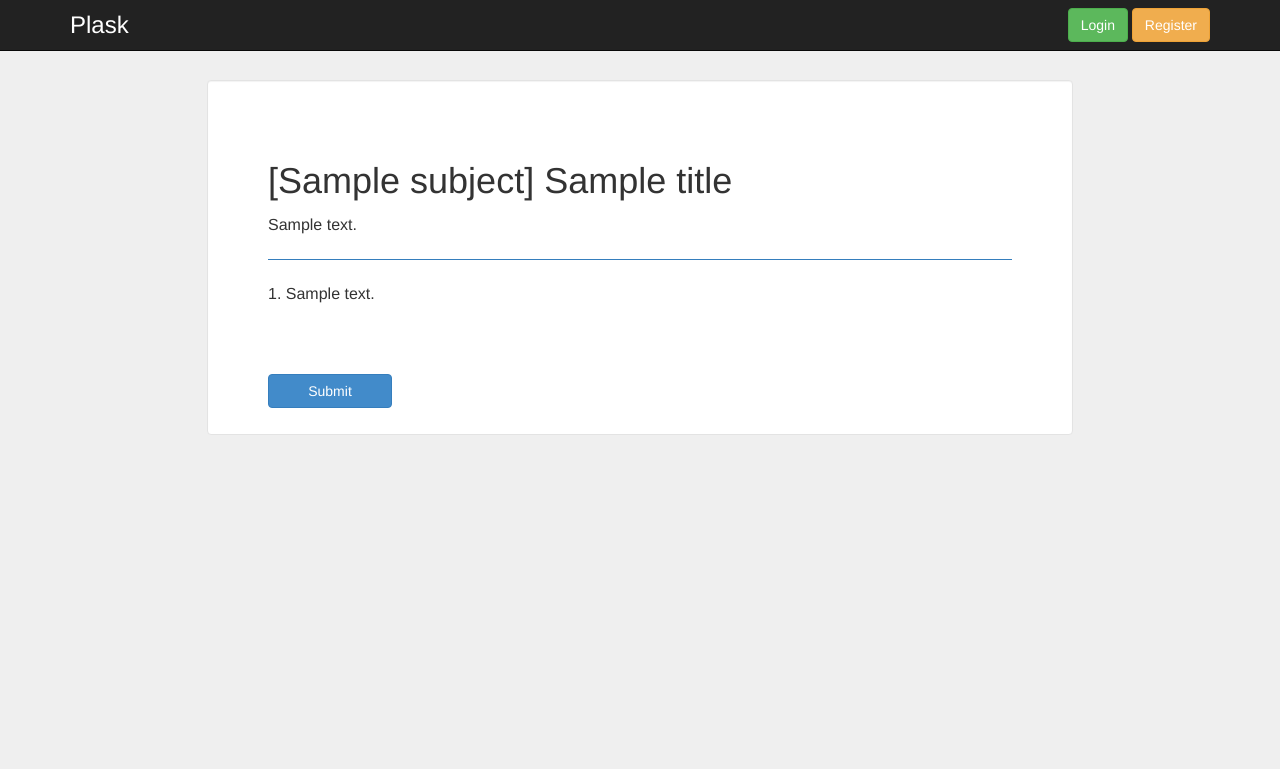
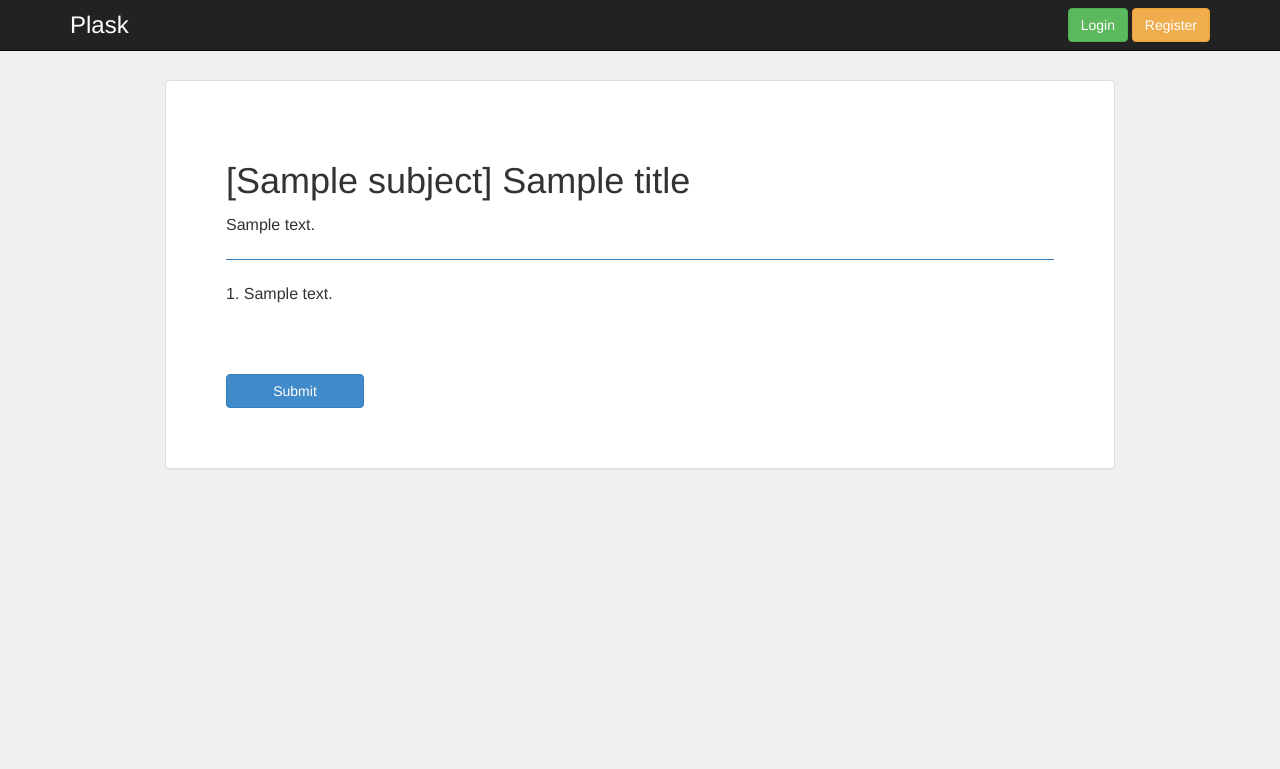
Before and after one commit to yangsiy/Plask, a Flask app: template app/templates/questionnaire_fill.html in a window 1280 px wide. Shown: the top 769 px of the page. Run offline with Flask 2, Linux system fonts and the light colour scheme; the template is opened without the code that fills it: most values are stand-ins (such as "Sample title", 1, 10 or a date in 2020); some libraries are stand-ins or nearby versions.

Commit message:
update some UI

```diff
--- a/app/templates/create_success.html
+++ b/app/templates/create_success.html
@@ -1,6 +1,8 @@
 {% extends "message.html" %}
 
 {% block message_action %}
-	<input type="button" onclick="location.href='{{url_for('release', questionnaire_id=q_id)}}'" value="Release Now"/>
-	<input type="button" onclick="location.href='{{url_for('questionnaire', questionnaire_id=q_id)}}'" value="Questionnaire Dashboard"/>
+
+	<a class="btn btn-default" href="{{url_for('release', questionnaire_id=q_id)}}">Release Now</a>
+	<a class="btn btn-default" href="{{url_for('questionnaire', questionnaire_id=q_id)}}">Questionnaire Dashboard</a>
+
 {% endblock %}
--- a/app/templates/questionnaire_fill.html
+++ b/app/templates/questionnaire_fill.html
@@ -8,14 +8,11 @@
 	p[id] {
 		font-size: 16px;
 	}
-	.maindiv {
-		max-width: 70%;
-	}
 </style>
 {% endblock %}
 
 {% block content %}
-<div class="well" style="background-color: white;padding: 60px">
+<div class="col-md-10 col-md-offset-1 panel panel-default" style="padding: 60px">
 <h1>[{{subject}}] {{title}}</h1>
 <p id="description">{{description}}</p>
 <hr style="border:0;background-color:#357ebd;height:1px;">
--- a/app/templates/questionnaire_preview.html
+++ b/app/templates/questionnaire_preview.html
@@ -8,14 +8,11 @@
 	p[id] {
 		font-size: 16px;
 	}
-	.maindiv {
-		max-width: 70%;
-	}
 </style>
 {% endblock %}
 
 {% block content %}
-<div class="panel panel-default" style="padding: 60px">
+<div class="col-md-10 col-md-offset-1 panel panel-default" style="padding: 60px">
 <h1>[{{subject}}] {{title}}</h1>
 <p id="description">{{description}}</p>
 <hr style="border:0;background-color:#357ebd;height:1px;">
--- a/app/templates/release.html
+++ b/app/templates/release.html
@@ -1,11 +1,16 @@
 {% extends "base.html" %}
 
 {% block head %}
+
 <link type="text/css" rel="stylesheet" href="{{ url_for('static', filename='css/bootstrap-datetimepicker.css') }}">
 <script type="text/javascript" src="{{ url_for('static', filename='js/bootstrap-datetimepicker.js') }}"></script>
+
 {% endblock %}
 
+
 {% block content %}
+
+<div class="col-md-10 col-md-offset-1">
 
 <h1>Release</h1>
 <br/>
@@ -70,6 +75,7 @@
         </div>
     </div>
 </form>
+</div>
 
 <script type="text/javascript">
     $('.form_datetime').datetimepicker({
```
Also changed, not shown: app/templates/release_success.html (+7 -9 lines).
